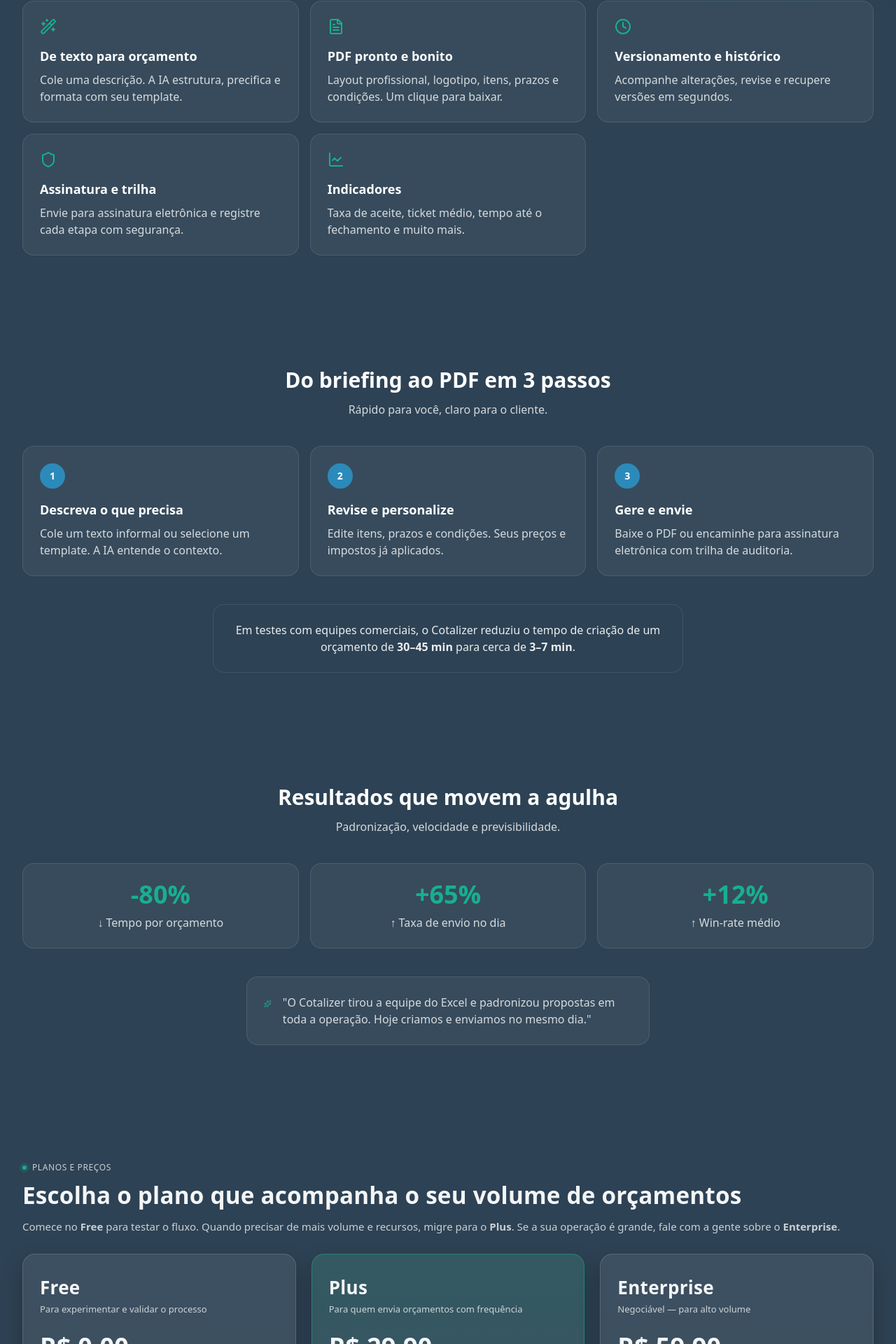
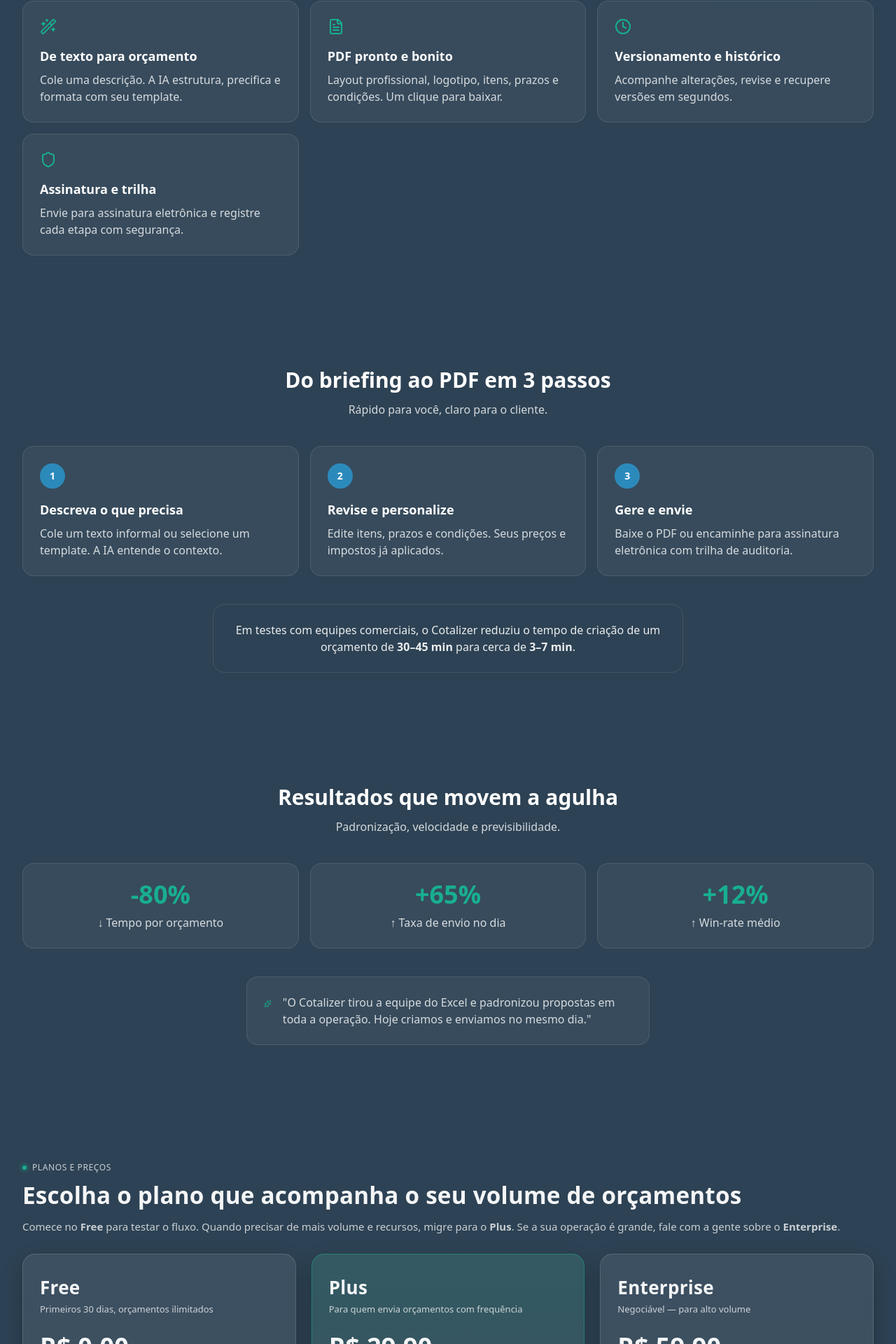
Before and after one commit to vitorgume/cotalizer-site, a React (Vite) app: page / in a window 1280 px wide. Shown: the part 860-2780 px from the top of the page at 70% size. Built offline with nearby package versions, Linux system fonts and the light colour scheme.

Commit message:
Ajustando para novo free trial e retirando feature que não foi implementada

```diff
--- a/src/main/pageMain.tsx
+++ b/src/main/pageMain.tsx
@@ -224,7 +224,6 @@
                         { icon: FileText, title: "PDF pronto e bonito", desc: "Layout profissional, logotipo, itens, prazos e condições. Um clique para baixar." },
                         { icon: Clock, title: "Versionamento e histórico", desc: "Acompanhe alterações, revise e recupere versões em segundos." },
                         { icon: Shield, title: "Assinatura e trilha", desc: "Envie para assinatura eletrônica e registre cada etapa com segurança." },
-                        { icon: LineChart, title: "Indicadores", desc: "Taxa de aceite, ticket médio, tempo até o fechamento e muito mais." },
                     ].map(({ icon: Icon, title, desc }) => (
                         <div key={title} className="rounded-2xl border border-white/10 bg-white/5 p-6">
                             <Icon className="h-6 w-6 text-[var(--cotalizer-primary)]" />
--- a/src/main/planos/planos.tsx
+++ b/src/main/planos/planos.tsx
@@ -14,10 +14,11 @@
             </header>
 
             <section className="grid" aria-label="Comparação de planos">
+
                 {/* FREE */}
                 <article className={'card'} aria-labelledby="p-free">
                     <h2 className="title" id="p-free">Free</h2>
-                    <div className="subtitle">Para experimentar e validar o processo</div>
+                    <div className="subtitle">Primeiros 30 dias, orçamentos ilimitados</div>
                     <div className="price">R$ 0,00 <span className="per">/ mês</span></div>
                     <ul className="features">
                         <li>Até <strong>5 orçamentos/mês</strong></li>
```
